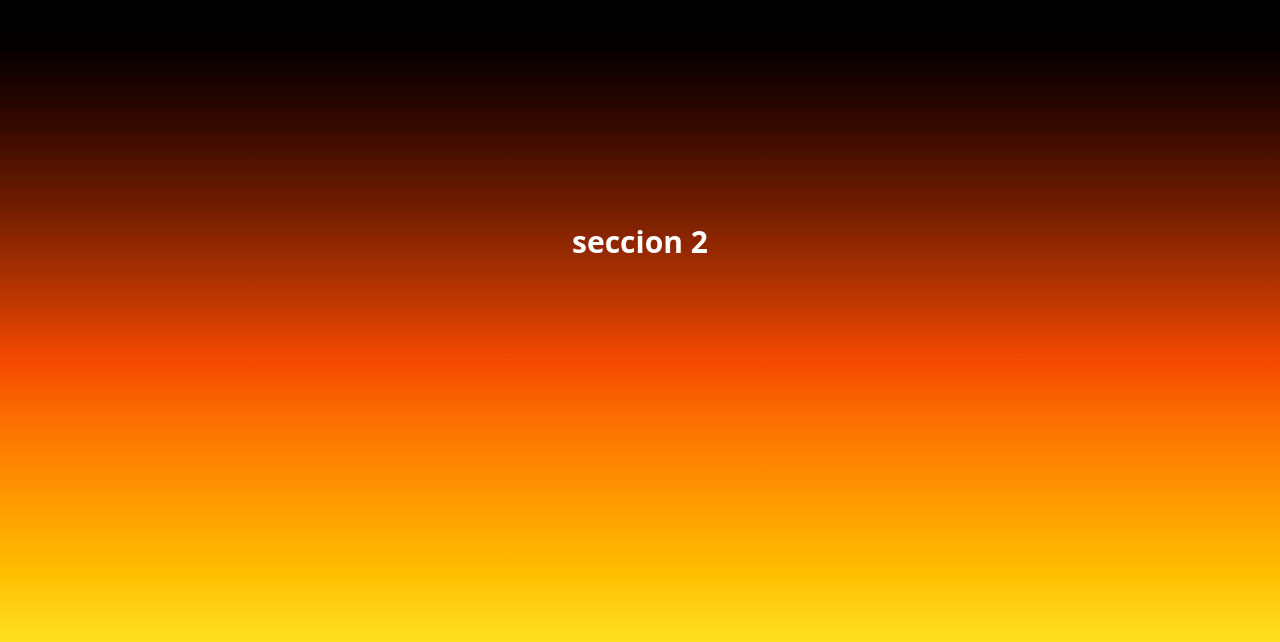
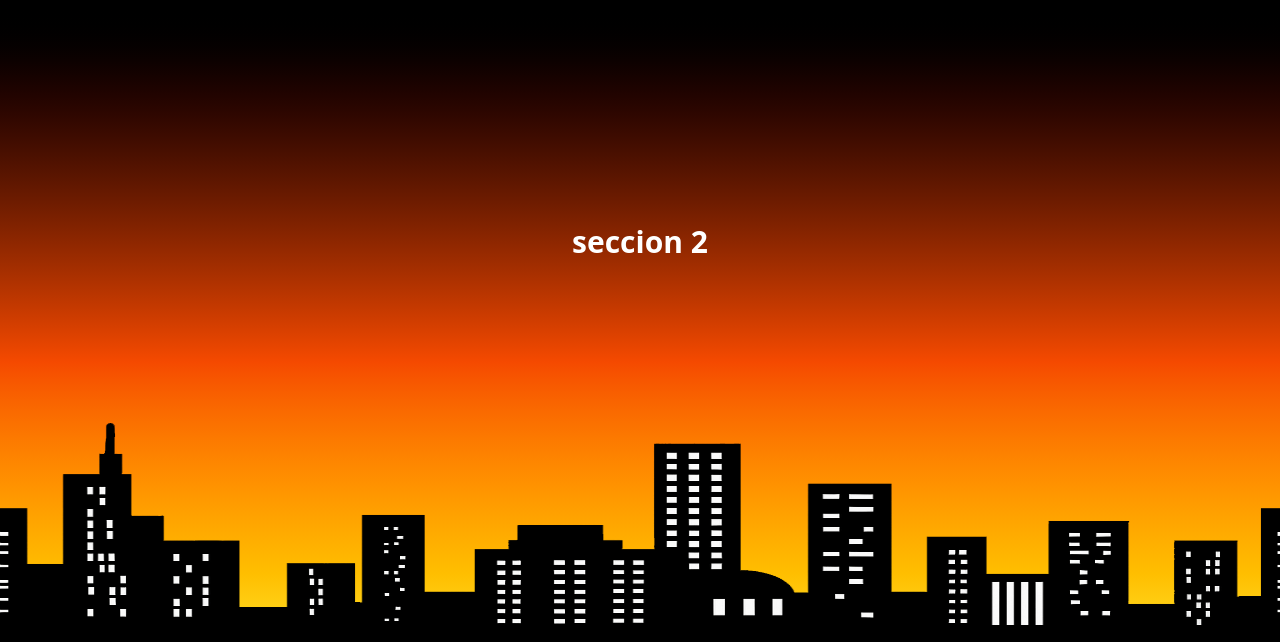
Before and after one commit to demaestriadrian/invitacion-mateo-4, an Astro site: page / in a window 1280 px wide. Shown: the part 158-800 px from the top of the page. Built offline with nearby package versions, Linux system fonts and the light colour scheme; Astro itself is replaced by a stand-in of ours.

Commit message:
feat: reestructurar componente Section2, agregar fondo de edificios y estilos

```diff
--- a/src/components/Section2.astro
+++ b/src/components/Section2.astro
@@ -1,7 +1,26 @@
-<div
-    class="z-20 h-lvh w-full flex items-center justify-center
+---
+import edificios from "../assets/edificios.png";
+---
+
+<main
+    class="relative h-lvh w-full flex items-center justify-center
         text-3xl font-bold text-white
         bg-gradient-to-b from-black from-20% via-orange-600 via-65% to-yellow-300 to-100%"
 >
-    seccion 2
-</div>
+    <section>seccion 2</section>
+    <div
+        id="edificios"
+        class="absolute inset-0 w-full h-full z-10 bg-no-repeat bg-cover bg-bottom"
+        style={`background-image: url(${edificios.src});`}
+    >
+    </div>
+
+    <style>
+        #edificios {
+            background-repeat: repeat-x;
+            background-repeat: 3;
+            background-size: 100% 50%;
+            background-position: bottom;
+        }
+    </style>
+</main>
```
